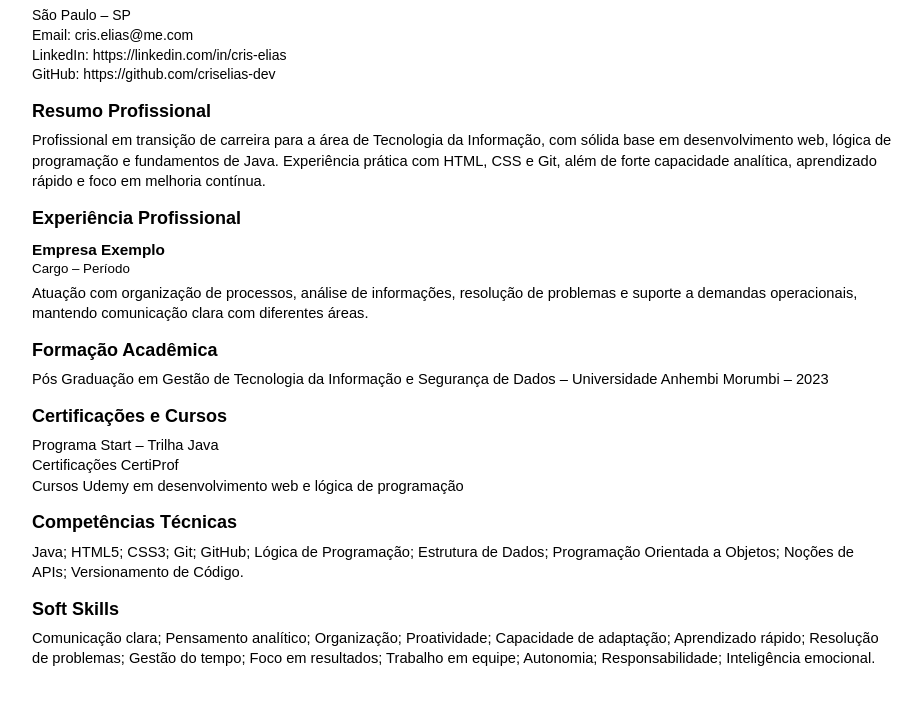
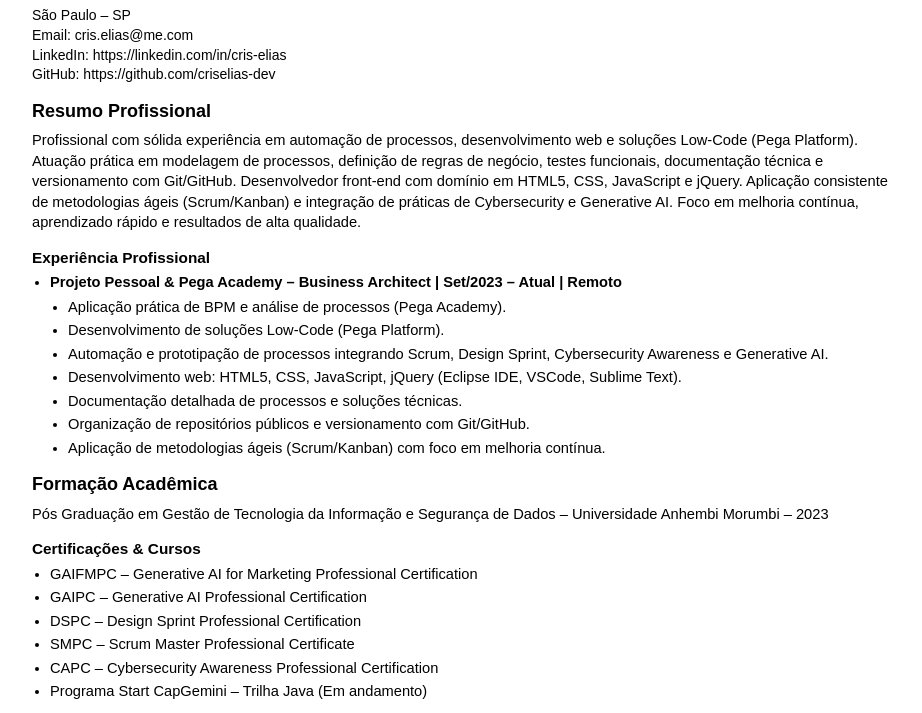
Before and after one commit to criselias-dev/ats-cv-html, a plain HTML site: page CrisEliasCVATFfriendly.html in a window 1280 px wide. Shown: the part 53-766 px from the top of the page, without its empty margins (178-1100 px from the left). Drawn offline with Linux system fonts and the light colour scheme.

Commit message:
Update  ATF info and Index info

```diff
--- a/CrisEliasCVATFfriendly.html
+++ b/CrisEliasCVATFfriendly.html
@@ -1,7 +1,7 @@
 <!DOCTYPE html>
 <html lang="pt-BR">
 <head>
-<meta charset="UTF-8">
+<meta charset="utf-8">
 <meta name="viewport" content="width=device-width, initial-scale=1.0">
 
 <title>CRIS ELIAS - CV</title>
@@ -120,41 +120,54 @@ li {
 <section>
     <h2>Resumo Profissional</h2>
     <p>
-        Profissional em transição de carreira para a área de Tecnologia da Informação,
-        com sólida base em desenvolvimento web, lógica de programação e fundamentos
-        de Java. Experiência prática com HTML, CSS e Git, além de forte capacidade
-        analítica, aprendizado rápido e foco em melhoria contínua.
+        Profissional com sólida experiência em automação de processos,
+        desenvolvimento web e soluções Low-Code (Pega Platform).
+        Atuação prática em modelagem de processos, definição de regras de negócio,
+        testes funcionais, documentação técnica e versionamento com Git/GitHub.
+        Desenvolvedor front-end com domínio em HTML5, CSS, JavaScript e jQuery.
+        Aplicação consistente de metodologias ágeis (Scrum/Kanban) e integração de práticas de Cybersecurity e Generative AI.
+        Foco em melhoria contínua, aprendizado rápido e resultados de alta qualidade.
     </p>
 </section>
 
 <section>
-    <h2>Experiência Profissional</h2>
-
-    <h3>Empresa Exemplo</h3>
-    <p class="role-meta">Cargo – Período</p>
-    <p>
-        Atuação com organização de processos, análise de informações, resolução
-        de problemas e suporte a demandas operacionais, mantendo comunicação clara
-        com diferentes áreas.
-    </p>
+    <section>
+    <h3>Experiência Profissional</h3>
+    <ul>
+        <li>
+            <strong>Projeto Pessoal & Pega Academy – Business Architect | Set/2023 – Atual | Remoto</strong>
+            <ul>
+                <li>Aplicação prática de BPM e análise de processos (Pega Academy).</li>
+                <li>Desenvolvimento de soluções Low-Code (Pega Platform).</li>
+                <li>Automação e prototipação de processos integrando Scrum, Design Sprint, Cybersecurity Awareness e Generative AI.</li>
+                <li>Desenvolvimento web: HTML5, CSS, JavaScript, jQuery (Eclipse IDE, VSCode, Sublime Text).</li>
+                <li>Documentação detalhada de processos e soluções técnicas.</li>
+                <li>Organização de repositórios públicos e versionamento com Git/GitHub.</li>
+                <li>Aplicação de metodologias ágeis (Scrum/Kanban) com foco em melhoria contínua.</li>
+            </ul>
+        </li>
+    </ul>
+</section>
 
 </section>
 
 <section>
     <h2>Formação Acadêmica</h2>
     <p>
-        Pós Graduação em Gestão de Tecnologia da Informação e Segurança de Dados – Universidade Anhembi Morumbi – 2023
-    </p>
+       Pós Graduação em Gestão de Tecnologia da Informação e Segurança de Dados – Universidade Anhembi Morumbi – 2023
     </p>
 </section>
 
 <section>
-    <h2>Certificações e Cursos</h2>
-    <p>
-        Programa Start – Trilha Java<br>
-        Certificações CertiProf<br>
-        Cursos Udemy em desenvolvimento web e lógica de programação
-    </p>
+     <h3>Certificações &amp; Cursos</h3>
+            <ul>
+                <li>GAIFMPC – Generative AI for Marketing Professional Certification</li>
+                <li>GAIPC – Generative AI Professional Certification</li>
+                <li>DSPC – Design Sprint Professional Certification</li>
+                <li>SMPC – Scrum Master Professional Certificate</li>
+                <li>CAPC – Cybersecurity Awareness Professional Certification</li>
+                <li>Programa Start CapGemini – Trilha Java (Em andamento)</li>
+            </ul>
 </section>
 
 <section>
```
Also changed, not shown: index.html (+33 -19 lines).
